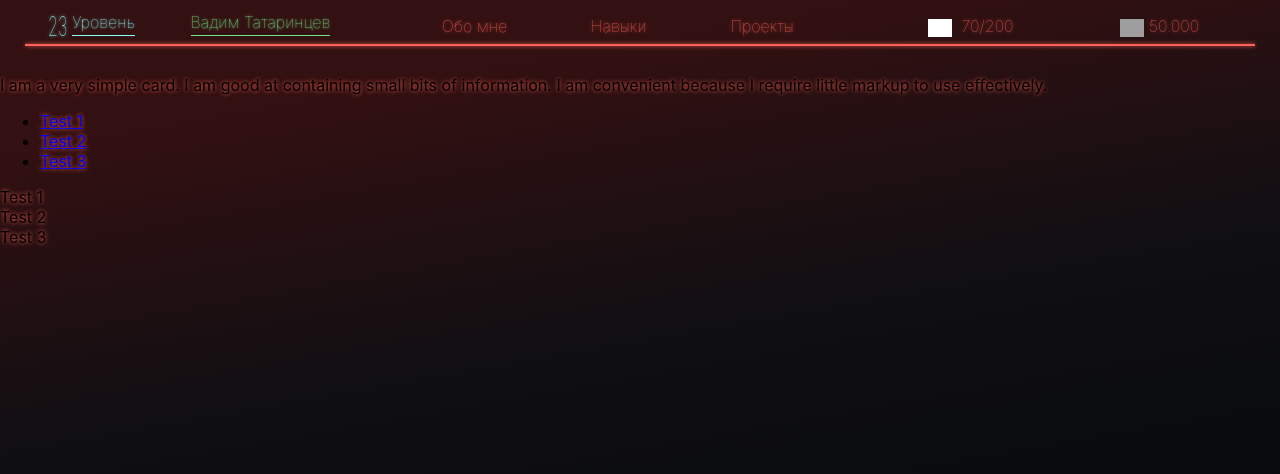
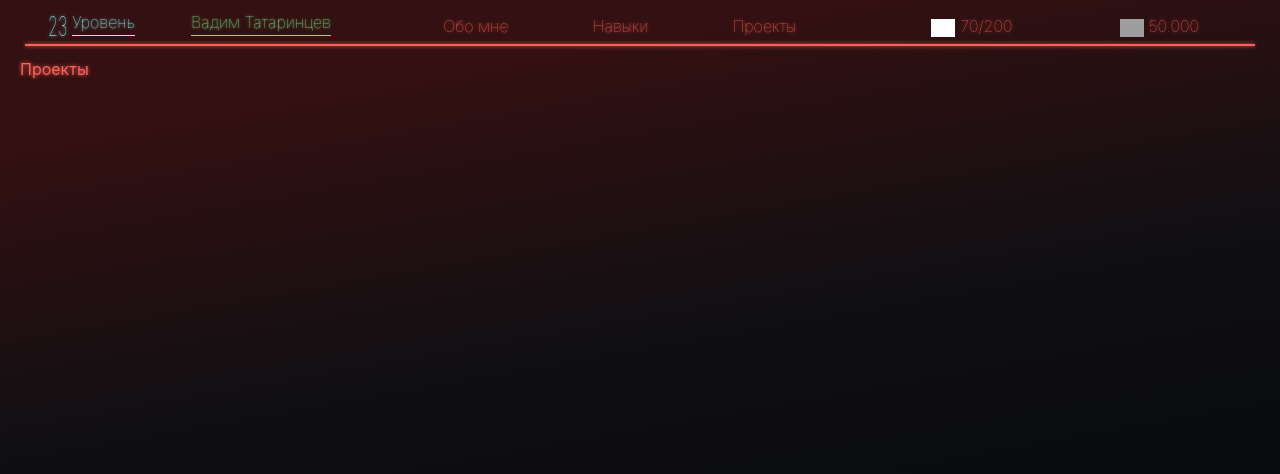
Before and after one commit to VadosLight/Cyberpunk-resume, a React (Create React App) app: page /projects in a window 1280 px wide. Shown: the top 474 px of the page. Built offline with nearby package versions, Linux system fonts and the light colour scheme; grey boxes are pictures that could not be loaded.

Commit message:
clear pages and add styles

```diff
--- a/src/App.js
+++ b/src/App.js
@@ -18,33 +18,37 @@ function App() {
   const transitions = useTransition(location, (location) => location.pathname, {
     from: {
       opacity: 0,
+      transform: "translateX(100%)",
     },
     enter: {
       opacity: 1,
+      transform: "translateX(0%)",
     },
     leave: {
       opacity: 0,
-    }
-
+      transform: "translateX(-100%)",
+    },
   });
 
   return (
     <>
       <Header />
-      <main className="container" style={{position:"relative"}}>
-        {transitions.map(({item, props, key}) => (
+
+      <main
+        className="container"
+        style={{ position: "relative", overflow: "hidden", minHeight: "90vh" }}
+      >
+        {transitions.map(({ item, props, key }) => (
           <animated.div key={key} style={props}>
-            <div style={{ position:"absolute", width:"100%"}}>
-            <Switch location={item}>
-              <Route exact path="/about" component={About} />
-              <Route exact path="/projects" component={Projects} />
-              <Route exact path="/skills" component={Skills} />
-            </Switch>
-
+            <div style={{ position: "absolute", width: "100%", margin: "0px 20px" }}>
+              <Switch location={item}>
+                <Route exact path="/" component={About} />
+                <Route exact path="/projects" component={Projects} />
+                <Route exact path="/skills" component={Skills} />
+              </Switch>
             </div>
           </animated.div>
         ))}
-
       </main>
     </>
   );
--- a/src/Menu/Header.jsx
+++ b/src/Menu/Header.jsx
@@ -1,7 +1,6 @@
 import { Link } from "react-router-dom";
 import React from "react";
 import "./Header.css";
-
 
 function myAge() {
   return (
@@ -23,8 +22,7 @@ export default function MainMenu() {
         </div>
 
         <div className="header__menu">
-          <Link to="/about" className="header__menu_unselected">
-            {" "}
+          <Link to="/" className="header__menu_unselected">
             Обо мне
           </Link>
           <Link to="/skills" className="header__menu_unselected">
@@ -41,7 +39,7 @@ export default function MainMenu() {
               class="header__icon icon_weight"
               alt="weight"
               src="https://cdn.iconscout.com/icon/free/png-512/weight-345-1176808.png"
-            />{" "}
+            />
             70/200
           </div>
           <div>
--- a/src/index.css
+++ b/src/index.css
@@ -13,6 +13,7 @@ body {
 
   font-family: -apple-system, BlinkMacSystemFont, 'Oswald', sans-serif;
 
+  color: var(--pink-glow);
   -moz-text-shadow:0 0 4px var(--pink-glow);
   -webkit-text-shadow:0 0 4px var(--pink-glow);
   text-shadow:0 0 4px var(--pink-glow);
--- a/src/pages/About.jsx
+++ b/src/pages/About.jsx
@@ -1,18 +1,9 @@
+import "./About.css";
+
 function About() {
   return (
-    <div>
-      <div className="row">
-        <div className="col s12 m5">
-          <div className="card-panel teal">
-            <span className="white-text">
-              I am a very simple card. I am good at containing small bits of
-              information. I am convenient because I require little markup to
-              use effectively. I am similar to what is called a panel in other
-              frameworks.
-            </span>
-          </div>
-        </div>
-      </div>
+    <div className="about">
+        Обо мне
     </div>
   );
 }
--- a/src/pages/Projects.jsx
+++ b/src/pages/Projects.jsx
@@ -1,35 +1,9 @@
+import "./Projects.css";
+
 function Projects() {
   return (
-    <div>
-      <div className="card">
-        <div className="card-content">
-          <p>
-            I am a very simple card. I am good at containing small bits of
-            information. I am convenient because I require little markup to use
-            effectively.
-          </p>
-        </div>
-        <div className="card-tabs">
-          <ul className="tabs tabs-fixed-width">
-            <li className="tab">
-              <a href="#test4">Test 1</a>
-            </li>
-            <li className="tab">
-              <a className="active" href="#test5">
-                Test 2
-              </a>
-            </li>
-            <li className="tab">
-              <a href="#test6">Test 3</a>
-            </li>
-          </ul>
-        </div>
-        <div className="card-content grey lighten-4">
-          <div id="test4">Test 1</div>
-          <div id="test5">Test 2</div>
-          <div id="test6">Test 3</div>
-        </div>
-      </div>
+    <div className="projects">
+Проекты
     </div>
   );
 }
--- a/src/pages/Skills.jsx
+++ b/src/pages/Skills.jsx
@@ -1,24 +1,9 @@
+import "./Skills.css";
+
 function Skills() {
   return (
-    <div>
-      <div className="row">
-        <div className="col s12 m6">
-          <div className="card blue-grey darken-1">
-            <div className="card-content white-text">
-              <span className="card-title">Card Title</span>
-              <p>
-                I am a very simple card. I am good at containing small bits of
-                information. I am convenient because I require little markup to
-                use effectively.
-              </p>
-            </div>
-            <div className="card-action">
-              <a href="#">This is a link</a>
-              <a href="#">This is a link</a>
-            </div>
-          </div>
-        </div>
-      </div>
+    <div className="skills">
+        Навыки
     </div>
   );
 }
```
Also changed, not shown: src/pages/About.css (added), src/pages/Projects.css (added), src/pages/Skills.css (added).
